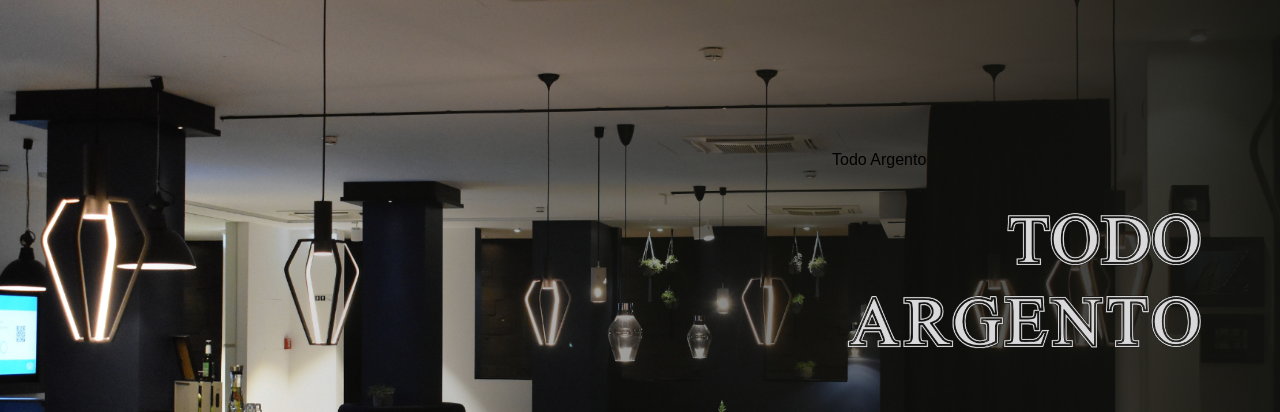
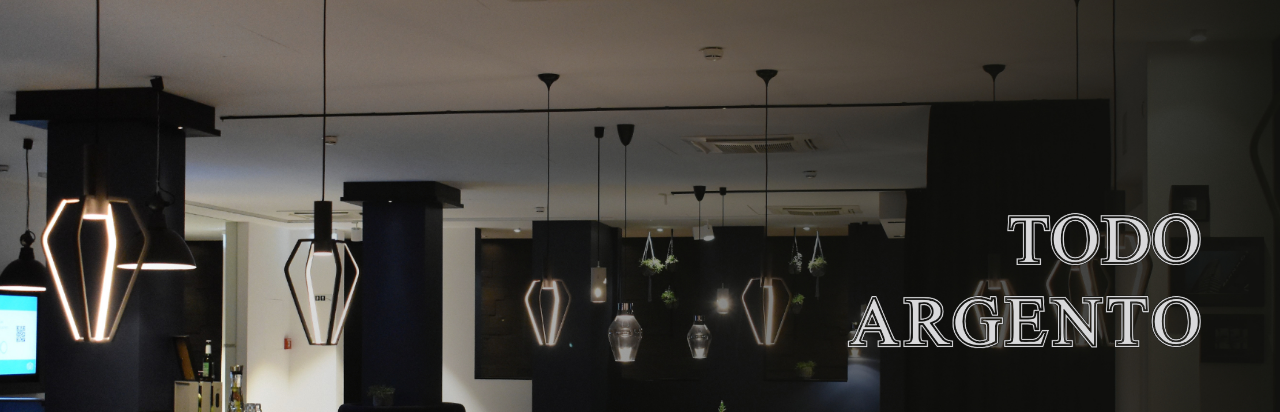
Before and after one commit to LucasM97/TPO-Codo-A-Codo, a plain HTML site: page index.html in a window 1280 px wide. Shown: the top 412 px of the page. Drawn offline with Linux system fonts and the light colour scheme; a web font is replaced by a local one.

Commit message:
Modificacion en la opacidad del h1

```diff
--- a/css/style.css
+++ b/css/style.css
@@ -29,7 +29,7 @@ a{
 }
 
 .titulo__principal {
-    color: rgba(red, green, blue, 0);
+    color: rgba(1, 1, 1, 0);
     width: 24em;
     height: 16em;
     background-image: url('/img/logo-blanco.png');
```
